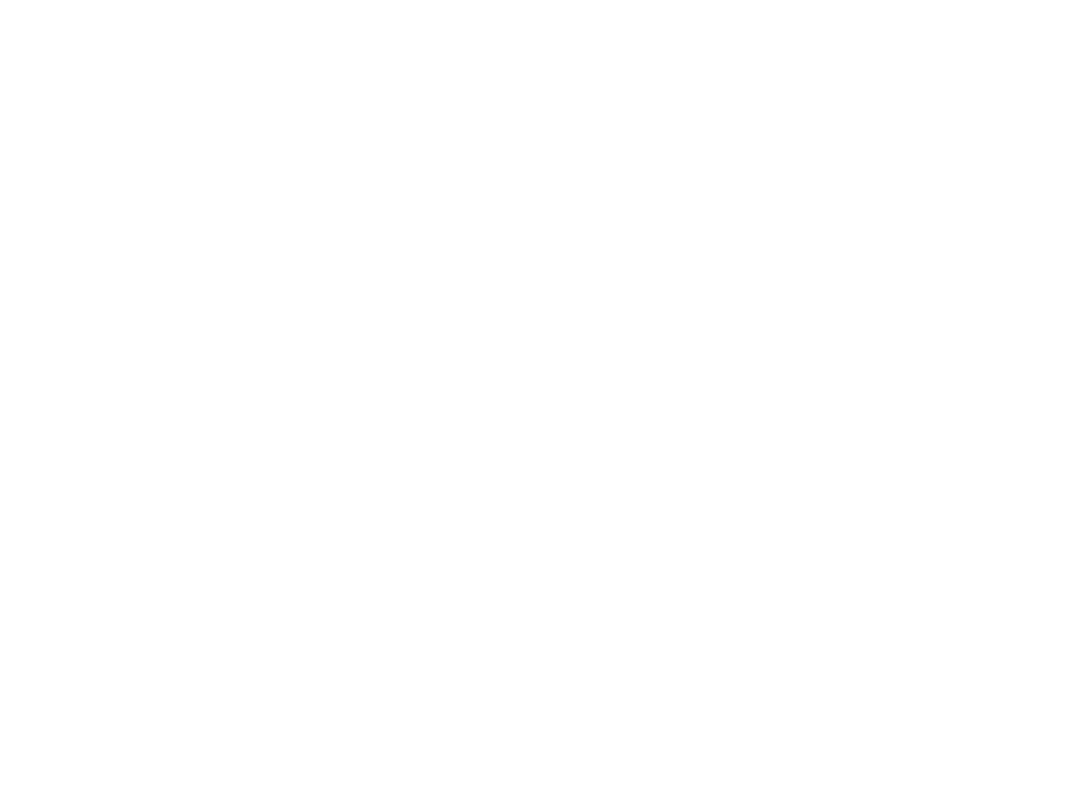
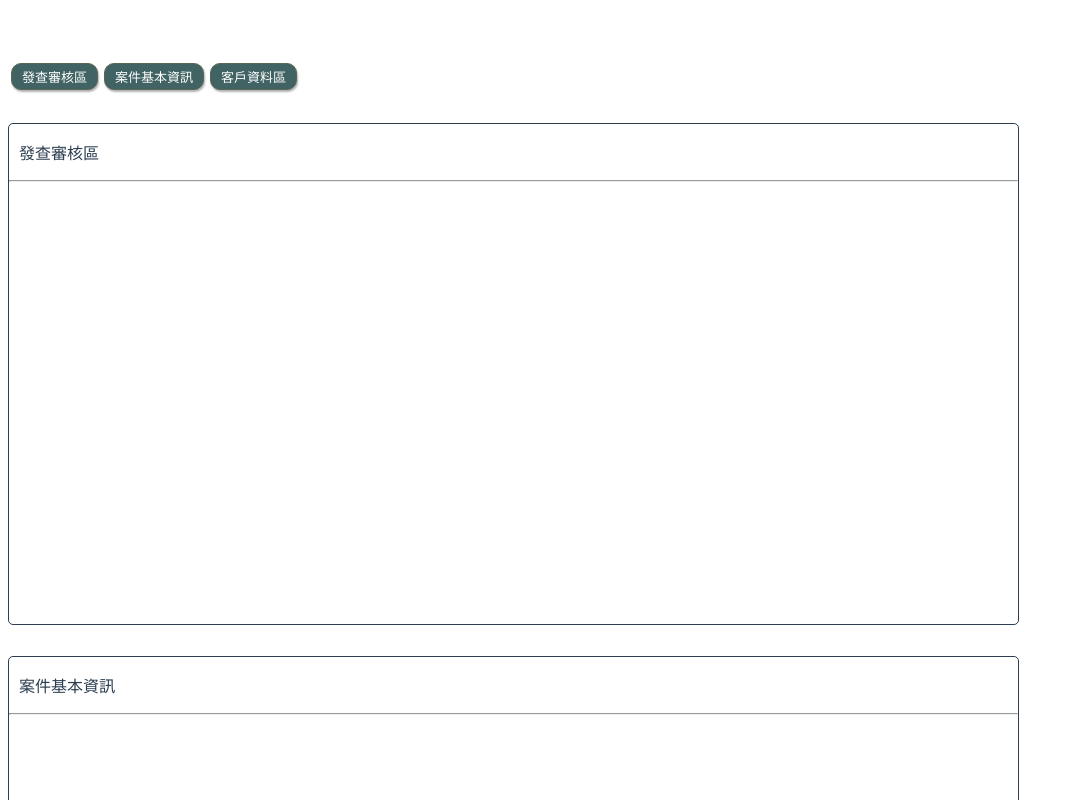
Before and after one commit to Yurei-Liu/vueswifttag, a Vue app: page / in a window 1280 px wide. Shown: the top 800 px of the page, without its empty margins (0-1074 px from the left). Built offline with nearby package versions, Linux system fonts and the light colour scheme.

Commit message:
完成 VueSwiftTag 與 Demo 頁面

```diff
--- a/src/components/Demo.vue
+++ b/src/components/Demo.vue
@@ -1,12 +1,61 @@
 <template>
-  <div></div>
+  <div style="width: 80%">
+    <VueSwiftTag :swiftTagItems="swiftTagItems" />
+
+    <div id="auditArea" style="height: 500px; margin-bottom: 3%; margin-top: 3%; border: 1px solid; border-radius: 5px">
+      <p style="margin-left: 1%">發查審核區</p>
+      <hr />
+      <div></div>
+    </div>
+    <div id="basicInfo" style="height: 500px; margin-bottom: 3%; border: 1px solid; border-radius: 5px">
+      <p style="margin-left: 1%">案件基本資訊</p>
+      <hr />
+      <div></div>
+    </div>
+    <div id="customerData" style="height: 500px; margin-bottom: 3%; border: 1px solid; border-radius: 5px">
+      <p style="margin-left: 1%">客戶資料區</p>
+      <hr />
+      <div></div>
+    </div>
+  </div>
 </template>
 
 <script>
+import VueSwiftTag from "./VueSwiftTag.vue";
+
 export default {
   name: "Demo",
   data() {
-    return {};
+    return {
+      /**
+       * swiftTagObj:{
+       *   order: 1,
+       *   id: areaId,
+       *   name: "快捷測試1"
+       * }
+       */
+      swiftTagItems: [
+        {
+          order: 1,
+          id: "auditArea",
+          name: "發查審核區",
+        },
+        {
+          order: 2,
+          id: "basicInfo",
+          name: "案件基本資訊",
+        },
+        {
+          order: 3,
+          id: "customerData",
+          name: "客戶資料區",
+        },
+      ],
+    };
+  },
+
+  components: {
+    VueSwiftTag,
   },
 };
 </script>
--- a/src/components/VueSwiftTag.vue
+++ b/src/components/VueSwiftTag.vue
@@ -1,16 +1,106 @@
 <template>
-  <div></div>
+  <div class="mt-1" style="width: 80%; display: inline-flex">
+    <template v-if="swiftTagItems.length > 0">
+      <div
+        v-for="(tagItem, index) in swiftTagItems"
+        :key="index"
+        class="fixed-bookmark"
+        :style="'order:' + tagItem.order"
+        @click="toBlock(tagItem.id)"
+      >
+        <i class="fa-light fa-paper-plane mr-1" /> {{ tagItem.name }}
+      </div>
+    </template>
+    <template v-else>
+      <p>目前尚無快捷標籤</p>
+    </template>
+  </div>
 </template>
 
 <script>
 export default {
   name: "VueSwiftTag",
+  props: ["swiftTagItems", "tagBackgroundColor", "tagBorderColor", "tagFontColor", "tagHoverBackgroundColor", "tagHoverFontColor"],
   data() {
-    return {};
+    return {
+      /**
+       * swiftTagObj:{
+       *   order: 1,
+       *   id: areaId,
+       *   name: "快捷測試1"
+       * }
+       */
+    };
   },
 
-  methods: {},
+  mounted() {
+    this.styleInit();
+  },
+
+  methods: {
+    styleInit() {
+      // 主要底色
+      if (this.tagBackgroundColor) {
+        document.getElementsByTagName("body")[0].style.setProperty("--mainBackgroundColor", this.tagBackgroundColor);
+      }
+      // 主要border顏色
+      if (this.tagBorderColor) {
+        document.getElementsByTagName("body")[0].style.setProperty("--mainBorderColor", this.tagBorderColor);
+      }
+
+      // 主要font color
+      if (this.tagFontColor) {
+        document.getElementsByTagName("body")[0].style.setProperty("--mainColor", this.tagFontColor);
+      }
+
+      // hover底色
+      if (this.tagHoverBackgroundColor) {
+        document.getElementsByTagName("body")[0].style.setProperty("--hoverBackgroundColor", this.tagHoverBackgroundColor);
+      }
+
+      // hover color
+      if (this.tagHoverFontColor) {
+        document.getElementsByTagName("body")[0].style.setProperty("--hoverColor", this.tagHoverFontColor);
+      }
+    },
+
+    toBlock(id) {
+      document.querySelector("#" + id).scrollIntoView({ behavior: "smooth" });
+    },
+  },
 };
 </script>
 
-<style lang="scss" scoped></style>
+<style lang="scss" scoped>
+// 主要底色
+$mainBackgroundColor: var(--mainBackgroundColor, #416364);
+// 主要border顏色
+$mainBorderColor: var(--mainBorderColor, #586853);
+// 主要font color
+$mainColor: var(--mainColor, white);
+
+// hover底色
+$hoverBackgroundColor: var(--hoverBackgroundColor, #f8e4ae);
+// hover color
+$hoverColor: var(--hoverColor, #29140a);
+
+.fixed-bookmark {
+  background-color: $mainBackgroundColor;
+  border: 0.5px solid $mainBorderColor;
+  color: $mainColor;
+  border-radius: 10px;
+  padding: 3px 10px;
+  font-size: 13px;
+  margin: 3px;
+
+  transition: 0.3s;
+  box-shadow: 1px 2px 2px rgb(177, 177, 177);
+}
+
+.fixed-bookmark:hover {
+  background-color: $hoverBackgroundColor;
+  color: $hoverColor;
+  font-weight: bold;
+  cursor: pointer;
+}
+</style>
```
